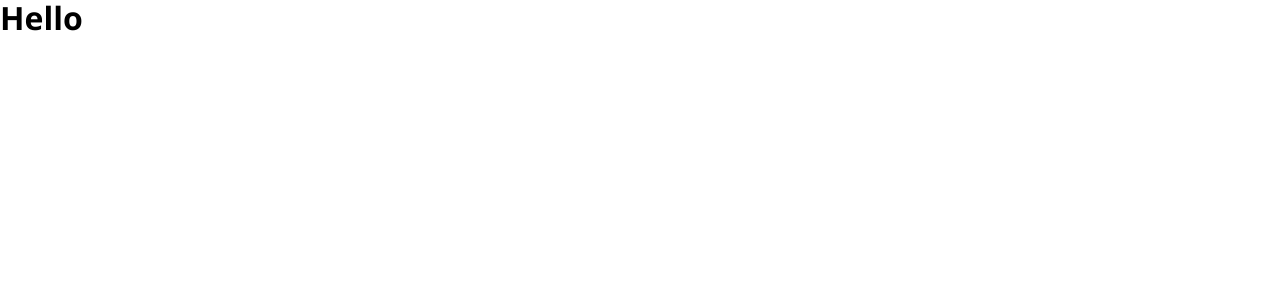
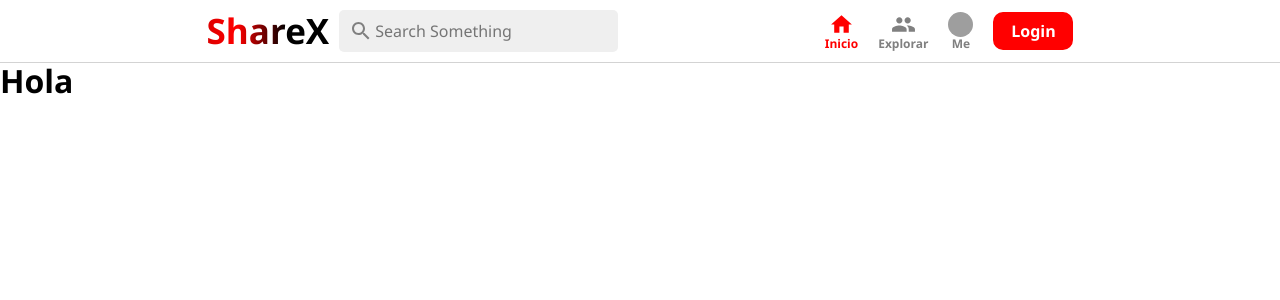
Before and after one commit to Codest-x/sharex, a React (Create React App) app: page / in a window 1280 px wide. Shown: the top 300 px of the page. Built offline with nearby package versions, Linux system fonts and the light colour scheme; grey boxes are pictures that could not be loaded.

Commit message:
adding routes and header-component

```diff
--- a/src/App.js
+++ b/src/App.js
@@ -1,9 +1,17 @@
+/* eslint-disable eqeqeq */
 import React from 'react'
+import { Routes, Route, useLocation } from 'react-router-dom'
+import Header from './components/Header/header-component'
+import { Home } from './pages'
 
 function App() {
+  const location = useLocation()
   return (
     <div className="App">
-      <h1>Hello</h1>
+      {location.pathname != '/login' ? <Header /> : null}
+      <Routes>
+        <Route path="/" element={<Home />} />
+      </Routes>
     </div>
   )
 }
--- /dev/null
+++ b/src/components/Button/button-component.js
@@ -0,0 +1,37 @@
+import React from 'react'
+import PropTypes from 'prop-types'
+import { Link } from 'react-router-dom'
+import './button.scss'
+
+export default function Button({ children, type, path, size, style = '' }) {
+  return (
+    <>
+      {path ? (
+        <Link
+          to={path}
+          className={`button ${type || 'primary'} ${path ? 'link' : ''} ${
+            size || 'medium'
+          } ${style} `}
+        >
+          {children}
+        </Link>
+      ) : (
+        <button
+          className={`button ${type} ${path ? 'link' : ''} ${
+            size || 'medium'
+          } ${style} `}
+        >
+          {children}
+        </button>
+      )}
+    </>
+  )
+}
+
+Button.propTypes = {
+  children: PropTypes.element,
+  type: PropTypes.string,
+  path: PropTypes.string,
+  size: PropTypes.string,
+  style: PropTypes.string
+}
--- /dev/null
+++ b/src/components/Button/button.scss
@@ -0,0 +1,85 @@
+$primary: red;
+$secondary: black;
+
+.button {
+  text-decoration: none;
+  font-weight: bold;
+  border-radius: 10px;
+
+  &.link {
+    display: flex;
+    align-items: center;
+    justify-content: center;
+    height: 34px;
+
+    &.small {
+      width: 60px;
+      font-size: 15px;
+      height: 30px;
+    }
+
+    &.medium {
+      width: 76px;
+      height: 34px;
+    }
+  }
+
+  &.primary {
+    background-color: $primary;
+    border: 2px solid $primary;
+    color: white;
+
+    &.outline {
+      background-color: transparent;
+      border: 2px solid $primary;
+      color: $primary;
+
+      &:hover {
+        background-color: $primary;
+        border: 2px solid $primary;
+        color: white;
+      }
+    }
+
+    &:hover {
+      background-color: transparent;
+      border: 2px solid $primary;
+      color: $primary;
+    }
+  }
+
+  &.secondary {
+    background-color: $secondary;
+    border: 2px solid $secondary;
+    color: white;
+
+    &.outline {
+      background-color: transparent;
+      border: 2px solid $secondary;
+      color: $secondary;
+
+      &:hover {
+        background-color: $secondary;
+        border: 2px solid $secondary;
+        color: white;
+      }
+    }
+
+    &:hover {
+      background-color: transparent;
+      border: 2px solid $secondary;
+      color: $secondary;
+    }
+  }
+
+  &.small {
+    width: 62px;
+    height: 32px;
+    font-size: 15px;
+  }
+
+  &.medium {
+    width: 80px;
+    height: 38px;
+  }
+}
--- /dev/null
+++ b/src/components/Header/header-component.js
@@ -0,0 +1,39 @@
+import React from 'react'
+import './header.scss'
+import SearchIcon from '@mui/icons-material/Search'
+import HomeIcon from '@mui/icons-material/Home'
+import GroupIcon from '@mui/icons-material/Group'
+import HeaderOption from '../HeaderOption/header-option'
+import Button from '../Button/button-component'
+import { Link } from 'react-router-dom'
+
+export default function Header() {
+  return (
+    <div className="header">
+      <div className="header__left">
+        <Link to="/" className="header__logo">ShareX</Link>
+        {/* <img
+          src="https://cdn-icons-png.flaticon.com/512/2065/2065064.png"
+          alt="logo-icon"
+          className=""
+        /> */}
+        <div className="header__search">
+          <SearchIcon />
+          <input type="text" placeholder="Search Something" />
+        </div>
+      </div>
+      <div className="header__right">
+        <HeaderOption title="Inicio" path="/" Icon={HomeIcon} />
+        <HeaderOption title="Explorar" path="/explore" Icon={GroupIcon} />
+        <HeaderOption
+          title="Me"
+          avatar="https://www.gravatar.com/avatar/205e460b479e2e5b48aec07710c08d50.jpg"
+          path="/profile"
+        />
+        <Button type="primary" path="/login" size="medium">
+          Login
+        </Button>
+      </div>
+    </div>
+  )
+}
--- /dev/null
+++ b/src/components/Header/header.scss
@@ -0,0 +1,69 @@
+.header {
+  position: sticky;
+  top: 0;
+  display: flex;
+  justify-content: space-evenly;
+  border-bottom: 0.1px solid lightgray;
+  padding-bottom: 10px;
+  padding-top: 10px;
+  width: 100%;
+  z-index: 999;
+
+  .header__left {
+    display: flex;
+    align-items: center;
+    img {
+      object-fit: contain;
+      height: 40px;
+      margin-right: 10px;
+    }
+
+    .header__logo {
+      font-size: 35px;
+      font-weight: bold;
+      margin-right: 10px;
+      background: linear-gradient(
+        to right,
+        black 20%,
+        rgb(200, 0, 0) 40%,
+        red 60%,
+        black 80%,
+        black 100%
+      );
+      background-size: 200% auto;
+      color: #000;
+      background-clip: text;
+      -webkit-background-clip: text;
+      -webkit-text-fill-color: transparent;
+      animation: shine 1s linear infinite;
+
+      @keyframes shine {
+        to {
+          background-position: 200% center;
+        }
+      }
+    }
+  }
+
+  .header__search {
+    padding: 10px;
+    display: flex;
+    align-items: center;
+    border-radius: 5px;
+    height: 22px;
+    color: gray;
+    background-color: #efefef;
+
+    input {
+      border: none;
+      outline: none;
+      background: none;
+    }
+  }
+
+  .header__right {
+    align-items: center;
+    display: flex;
+    justify-content: center;
+  }
+}
--- /dev/null
+++ b/src/components/HeaderOption/header-option.js
@@ -0,0 +1,46 @@
+/* eslint-disable no-unused-vars */
+import React from 'react'
+import './header-option.scss'
+import PropTypes from 'prop-types'
+import { Link, useLocation } from 'react-router-dom'
+import Avatar from '@mui/material/Avatar'
+
+export default function HeaderOption({ Icon, title, avatar, path }) {
+  const currentPath = useLocation()
+  return (
+    <>
+      {path ? (
+        <Link
+          to={path}
+          className="headerOption"
+          style={
+            currentPath.pathname === path ? { color: 'red' } : { color: '' }
+          }
+        >
+          {avatar && <Avatar className="headerOption__icon" src={avatar} />}
+          {Icon && <Icon className="headerOption__icon" />}
+          <h3 className="headerOption__title">{title}</h3>
+        </Link>
+      ) : (
+        <div
+          className="headerOption"
+          style={
+            currentPath.pathname === path ? { color: 'red' } : { color: '' }
+          }
+        >
+          {avatar && <Avatar className="headerOption__icon" src={avatar} />}
+          {Icon && <Icon className="headerOption__icon" />}
+          <h3 className="headerOption__title">{title}</h3>
+        </div>
+      )}
+    </>
+  )
+}
+
+HeaderOption.propTypes = {
+  title: PropTypes.string,
+  avatar: PropTypes.string,
+  Icon: PropTypes.element,
+  path: PropTypes.string,
+  active: PropTypes.string
+}
--- /dev/null
+++ b/src/components/HeaderOption/header-option.scss
@@ -0,0 +1,25 @@
+.headerOption {
+  display: flex;
+  flex-direction: column;
+  text-decoration: none;
+  align-items: center;
+  margin-right: 20px;
+  color: gray;
+  cursor: pointer;
+  transition: color 0.2s;
+
+  &:hover {
+    color: black;
+  }
+
+  .headerOption__icon {
+    object-fit: contain;
+    height: 25px !important;
+    width: 25px !important;
+  }
+
+  .headerOption__title {
+    font-size: 12px;
+    font-weight: 600;
+  }
+}
--- /dev/null
+++ b/src/pages/Home/home.js
@@ -0,0 +1,9 @@
+import React from 'react'
+
+export default function Home() {
+  return (
+    <div>
+      <h1>Hola</h1>
+    </div>
+  )
+}
--- /dev/null
+++ b/src/pages/index.js
@@ -0,0 +1,3 @@
+import Home from './Home/home'
+
+export { Home }
```
